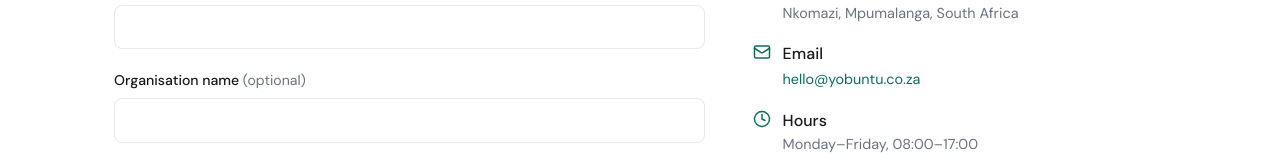
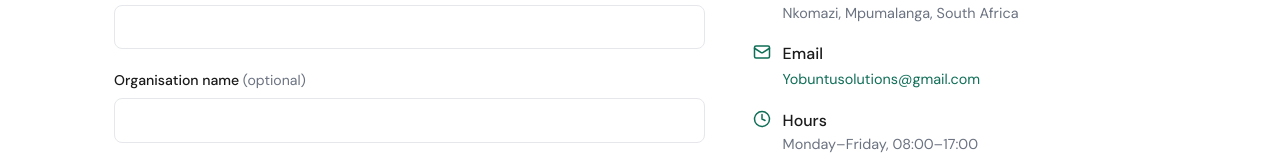
Before and after one commit to wmhlanga-code/yobuntusolutions, a React (Create React App) app: page /contact in a window 1280 px wide. Shown: the part 392-552 px from the top of the page. Built offline with nearby package versions, Linux system fonts and the light colour scheme; a web font is replaced by a local one.

Commit message:
Updated Contact details.

```diff
--- a/src/App.js
+++ b/src/App.js
@@ -18,8 +18,8 @@ const STRUCTURED_DATA = {
   url: 'https://www.yobuntusolutions.co.za',
   logo: 'https://www.yobuntusolutions.co.za/logo192.png',
   image: 'https://www.yobuntusolutions.co.za/og-image.png',
-  telephone: '+27XXXXXXXXX',
-  email: 'hello@yobuntu.co.za',
+  telephone: '+27762505608',
+  email: 'Yobuntusolutions@gmail.com',
   address: {
     '@type': 'PostalAddress',
     addressLocality: 'Nkomazi',
--- a/src/pages/Contact.jsx
+++ b/src/pages/Contact.jsx
@@ -138,7 +138,7 @@ export default function Contact() {
                 <Mail size={18} color="var(--primary)" style={{ flexShrink: 0, marginTop: 2 }} aria-hidden="true" />
                 <div>
                   <p style={{ fontWeight: 500 }}>Email</p>
-                  <a href="mailto:hello@yobuntu.co.za" style={{ color: 'var(--primary)', fontSize: '0.9rem' }}>hello@yobuntu.co.za</a>
+                  <a href="mailto:Yobuntusolutions@gmail.com" style={{ color: 'var(--primary)', fontSize: '0.9rem' }}>Yobuntusolutions@gmail.com</a>
                 </div>
               </div>
 
@@ -152,7 +152,7 @@ export default function Contact() {
             </div>
 
             <a
-              href="https://wa.me/27XXXXXXXXX"
+              href="https://wa.me/27762505608"
               style={{
                 display: 'flex', alignItems: 'center', gap: '0.5rem', justifyContent: 'center',
                 background: '#25D366', color: '#fff',
```
